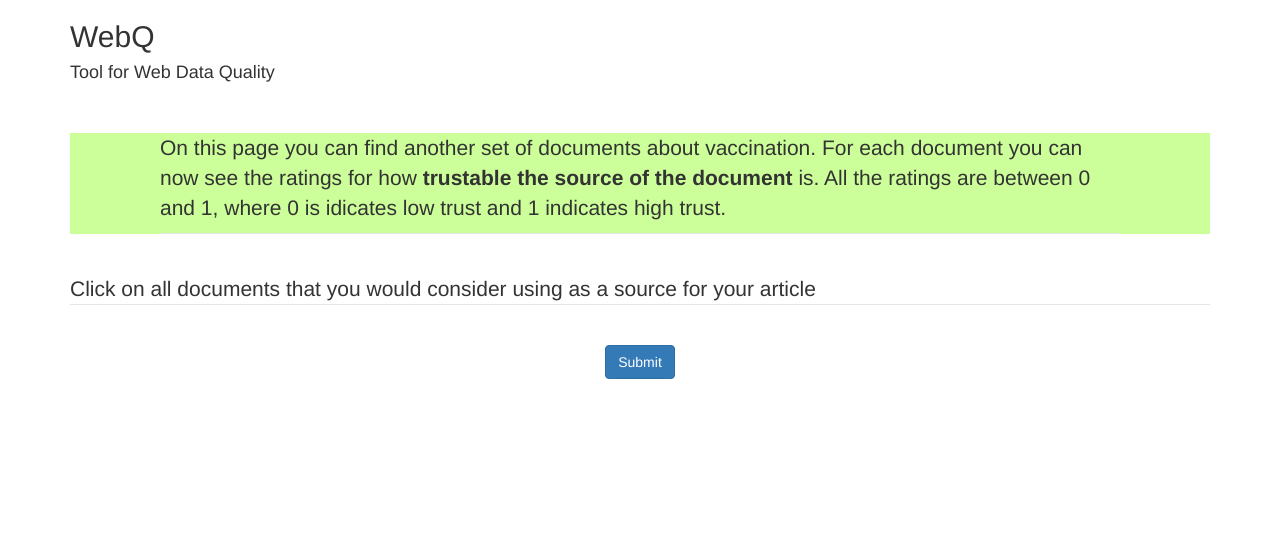
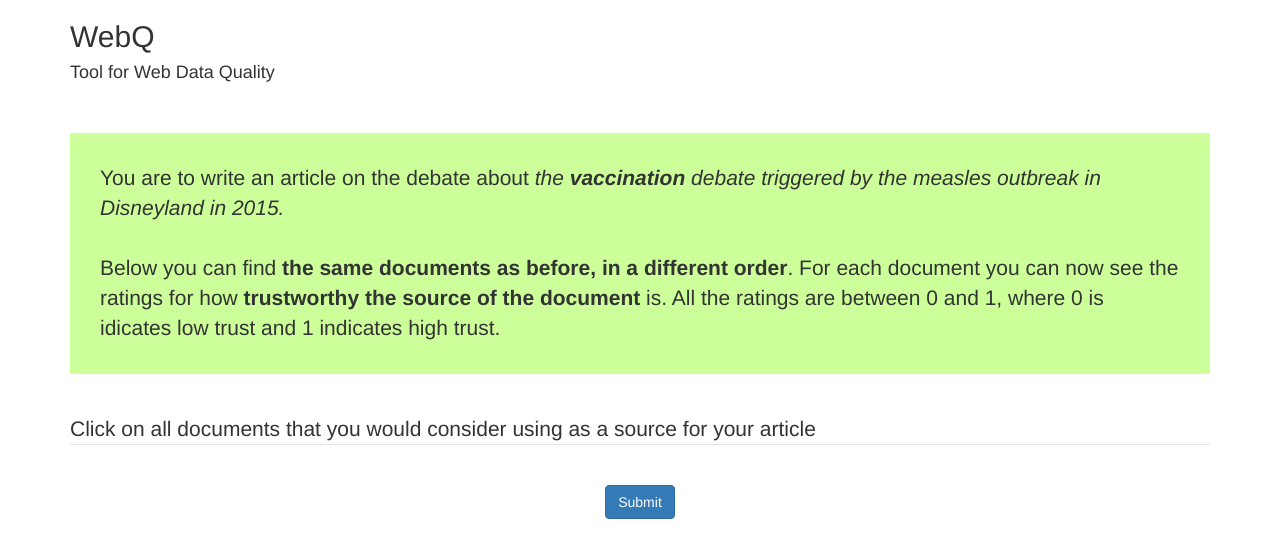
Before and after one commit to davideceolin/WebQ, a Flask app: page /trustworthiness in a window 1280 px wide. Shown: the top 558 px of the page. Run offline with Flask 2, Linux system fonts and the light colour scheme; data that the repository does not hold is empty; parts of the project's set-up code (start-up, migrations or seed data) failed here and were passed over; some libraries are stand-ins or nearby versions.

Commit message:
trustworthiness

```diff
--- a/app/templates/trustworthiness.html
+++ b/app/templates/trustworthiness.html
@@ -22,11 +22,14 @@
   <div>
     <form method="POST" action="/titles" accept-charset="UTF-8" role="form" class="form-horizontal">
     {{ form.hidden_tag() }}
-<div style ="background-color: #ccff99; padding: 0 90px;">
 <legend>
-<p>On this page you can find another set of documents about vaccination. For each document you can now see the ratings for how <b>trustable the source of the document</b> is. All the ratings are between 0 and 1, where 0 is idicates low trust and 1 indicates high trust. </p>
+<div style ="background-color: #ccff99; padding: 30px 30px 30px 30px;">
+You are to write an article on the debate about <i>the <b>vaccination</b> debate triggered by the measles outbreak in Disneyland in 2015.</i><br/><br/>
+Below you can find <b>the same documents as before, in a different order</b>.
+For each document you can now see the ratings for how <b>trustworthy the source of the document</b> is. All the ratings are between 0 and 1, where 0 is idicates low trust and 1 indicates high trust.
+</div>
 </legend>
-</div>
+
 <br>
 <legend>Click on all documents that you would consider using as a source for your article</legend>
 <br>
```
